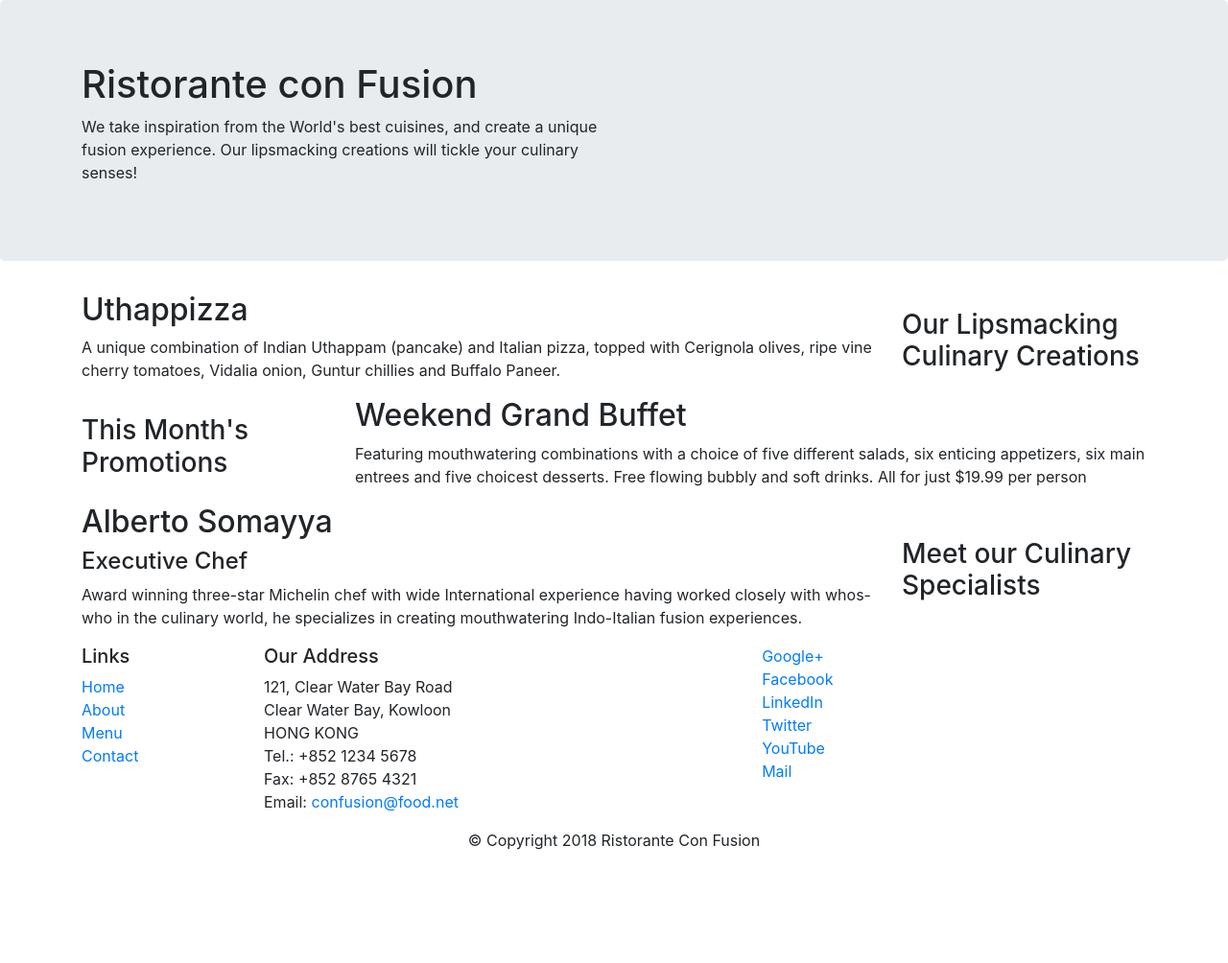
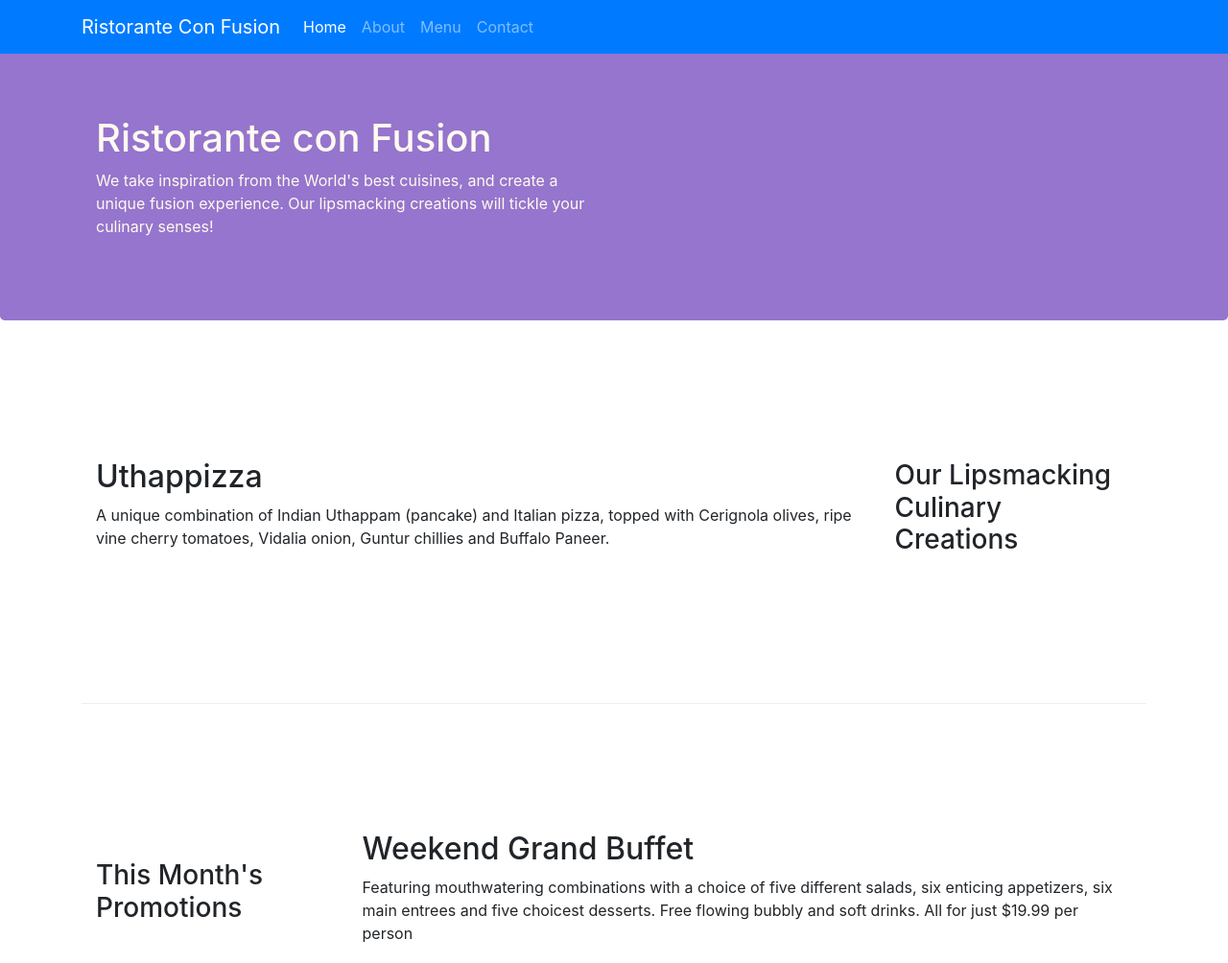
Before and after one commit to sandsece/BootstrapConfusion, a website: page index.html in a window 1280 px wide. Shown: the top 1004 px of the page at 96% size. Before the commit the page ends 904 px from the top, so only its background shows below. Drawn offline with nearby package versions, Linux system fonts and the light colour scheme.

Commit message:
Navbar and Breadcrumbs

```diff
--- a/css/styles.css
+++ b/css/styles.css
@@ -0,0 +1,40 @@
+.row-header{
+    margin:0px auto;
+    padding:0px;
+}
+
+.row-content {
+    margin:0px auto;
+    padding: 50px 0px 50px 0px;
+    border-bottom: 1px ridge;
+    min-height:400px;
+    /*background-color: red;*/
+}
+
+.footer{
+    background-color: #D1C4E9;
+    margin:0px auto;
+    padding: 20px 0px 20px 0px;
+}
+
+.jumbotron {
+    padding:70px 30px 70px 30px;
+    margin:0px auto;
+    background: #9575CD ;
+    color:floralwhite;
+}
+
+address{
+    font-size:80%;
+    margin:0px;
+    color:#0f0f0f;
+}
+
+body{
+    padding:50px 0px 0px 0px;
+    z-index:0;
+}
+
+.navbar-dark {
+     background-color: #512DA8;
+}
--- a/index.html
+++ b/index.html
@@ -14,10 +14,25 @@
 </head>
 
 <body>
-
+    <nav class="navbar navbar-dark navbar-expand-sm bg-primary fixed-top">
+        <div class="container">
+                <button class="navbar-toggler" type="button" data-toggle="collapse" data-target="#Navbar">
+                        <span class="navbar-toggler-icon"></span>
+                    </button>
+                <a class="navbar-brand" href="#">Ristorante Con Fusion</a>
+                <div class="collapse navbar-collapse" id="Navbar">
+                <ul class="navbar-nav mr-auto">
+                    <li class="nav-item active"><a class="nav-link" href="#">Home</a></li>
+                    <li class="nav-item"><a class="nav-link" href="./aboutus.html">About</a></li>
+                    <li class="nav-item"><a class="nav-link" href="#">Menu</a></li>
+                    <li class="nav-item"><a class="nav-link" href="#">Contact</a></li>
+                </ul>
+                </div>
+        </div>
+    </nav>
     <header class="jumbotron">
         <div class="container">
-            <div class="row  row-header"">
+            <div class="row  row-header">
                 <div class="col-12 col-sm-6">
                     <h1>Ristorante con Fusion</h1>
                     <p>We take inspiration from the World's best cuisines, and create a unique fusion experience. Our lipsmacking creations will tickle your culinary senses!</p>
@@ -65,7 +80,7 @@
     <footer class="footer">
         <div class="container">
             <div class="row">
-                <div class="col-4 col-sm-2">
+                <div class="col-4 offset-1 col-sm-2">
                     <h5>Links</h5>
                     <ul class="list-unstyled">
                         <li><a href="#">Home</a></li>
@@ -85,8 +100,8 @@
 		              Email: <a href="mailto:confusion@food.net">confusion@food.net</a>
 		           </address>
                 </div>
-                <div class="col-12 col-sm-4">
-                    <div class="col-4 offset-1 col-sm-2 align-self-center">
+                <div class="col-12 col-sm-4 align-self-center">
+                    <div class="text-center">
                         <a href="http://google.com/+">Google+</a>
                         <a href="http://www.facebook.com/profile.php?id=">Facebook</a>
                         <a href="http://www.linkedin.com/in/">LinkedIn</a>
```
Also changed, not shown: aboutus.html (added, +133 -0 lines).
